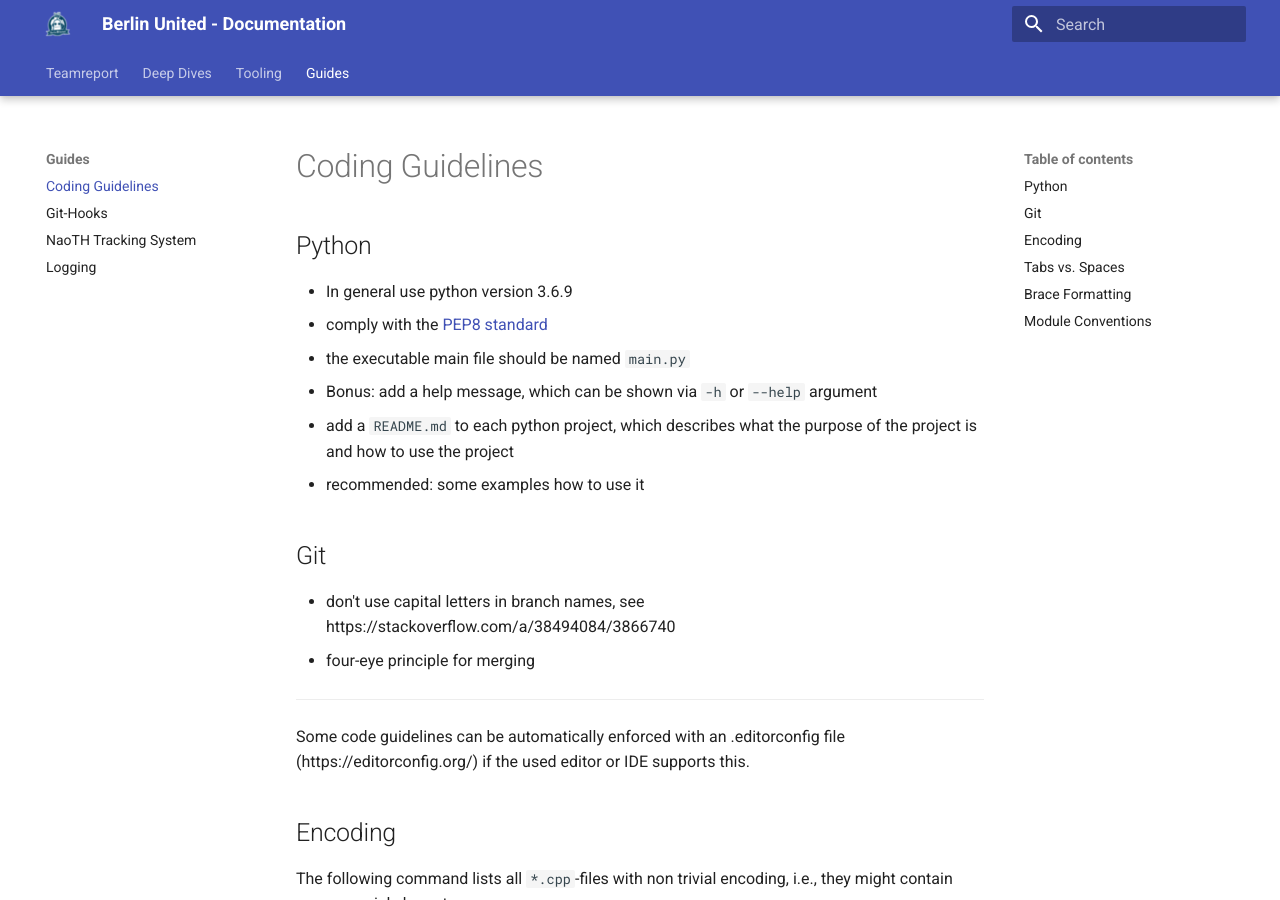
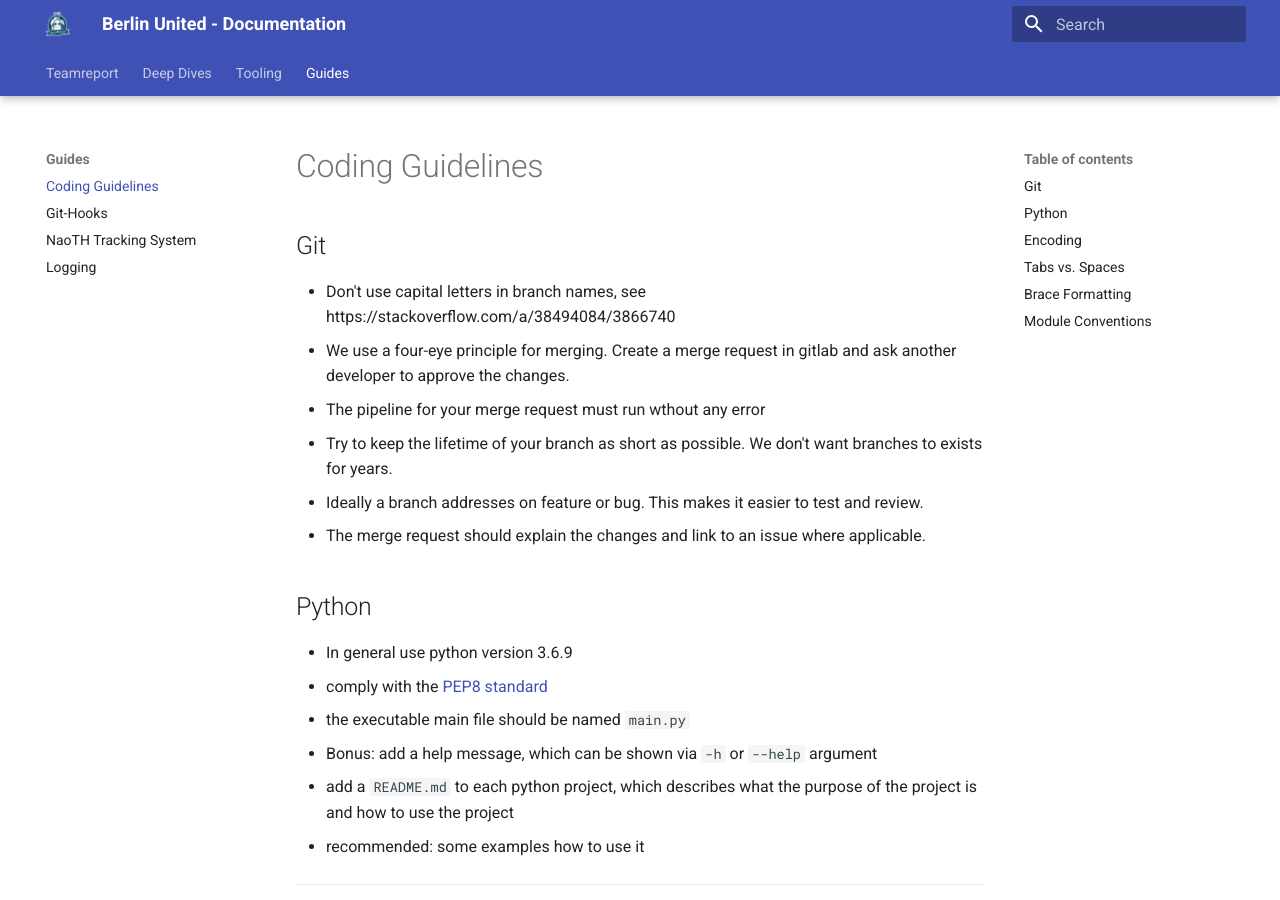
Before and after one commit to BerlinUnited/berlinunited.github.io, an MkDocs documentation site: the page built from docs/guides/coding_guidelines.md, in a window 1280 px wide and 900 px high. Built offline with MkDocs 1.6.1 and Material for MkDocs 9.7.7, drawn with Linux system fonts in a browser that asks for light colours.

Commit message:
update coding guidelines

```diff
--- a/docs/guides/coding_guidelines.md
+++ b/docs/guides/coding_guidelines.md
@@ -1,4 +1,12 @@
 # Coding Guidelines
+
+## Git
+- Don't use capital letters in branch names, see https://stackoverflow.com/a/38494084/3866740
+- We use a four-eye principle for merging. Create a merge request in gitlab and ask another developer to approve the changes.
+- The pipeline for your merge request must run wthout any error
+- Try to keep the lifetime of your branch as short as possible. We don't want branches to exists for years.
+- Ideally a branch addresses on feature or bug. This makes it easier to test and review.
+- The merge request should explain the changes and link to an issue where applicable.
 
 ## Python
 - In general use python version 3.6.9
```
Also changed, not shown: other parts of docs/guides/coding_guidelines.md (+0 -4 lines).
